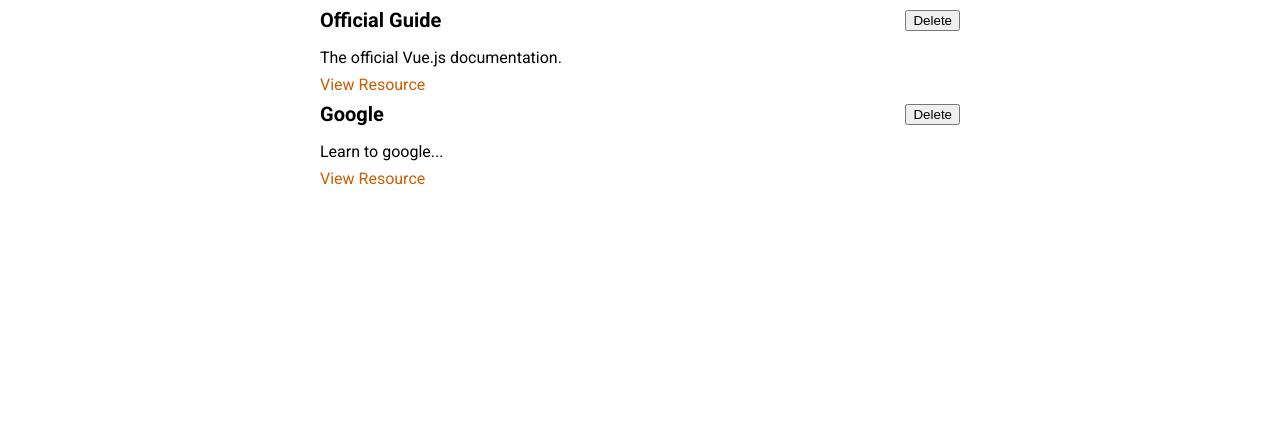
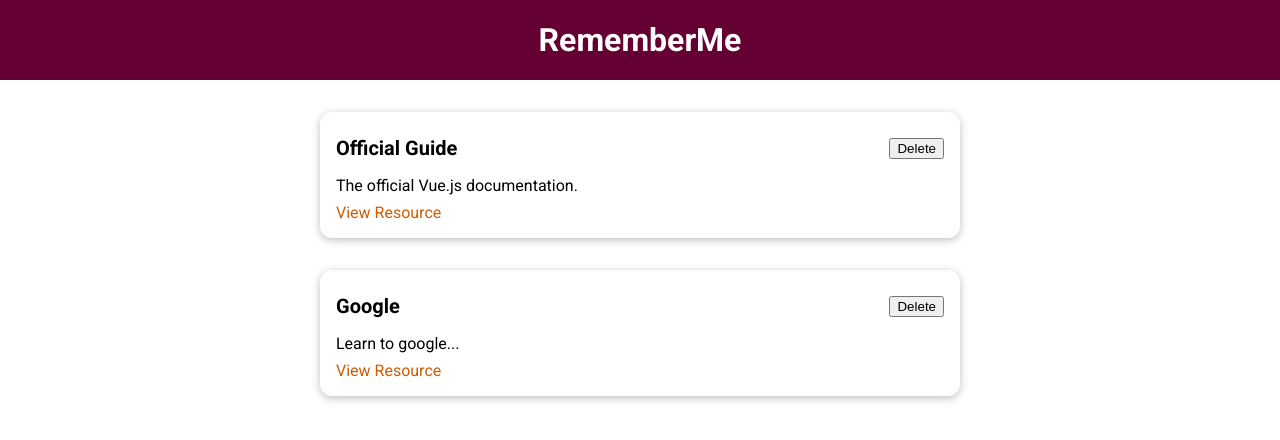
Before and after one commit to peeta98/vue-remember-me-app, a Vue app: page / in a window 1280 px wide. Shown: the top 440 px of the page. Built offline with nearby package versions, Linux system fonts and the light colour scheme.

Commit message:
add header and base card components + styling

```diff
--- a/src/App.vue
+++ b/src/App.vue
@@ -1,13 +1,16 @@
 <template>
+  <the-header title="RememberMe"></the-header>
   <stored-resources :resources="storedResources"></stored-resources>
 </template>
 
 <script>
 import StoredResources from './components/learning-resources/StoredResources.vue';
+import TheHeader from './components/layout/TheHeader.vue';
 
 export default {
   components: {
     StoredResources,
+    TheHeader,
   },
   data() {
     return {
--- /dev/null
+++ b/src/components/UI/BaseCard.vue
@@ -0,0 +1,15 @@
+<template>
+  <div>
+    <slot></slot>
+  </div>
+</template>
+
+<style scoped>
+div {
+  border-radius: 12px;
+  box-shadow: 0 2px 8px rgba(0, 0, 0, 0.26);
+  padding: 1rem;
+  margin: 2rem auto;
+  max-width: 40rem;
+}
+</style>
--- /dev/null
+++ b/src/components/layout/TheHeader.vue
@@ -0,0 +1,27 @@
+<template>
+  <header>
+    <h1>{{ title }}</h1>
+  </header>
+</template>
+
+<script>
+export default {
+  props: ['title'],
+}
+</script>
+
+<style scoped>
+header {
+  width: 100%;
+  height: 5rem;
+  background-color: #640032;
+  display: flex;
+  justify-content: center;
+  align-items: center;
+}
+
+header h1 {
+  color: white;
+  margin: 0;
+}
+</style>
--- a/src/components/learning-resources/LearningResource.vue
+++ b/src/components/learning-resources/LearningResource.vue
@@ -1,15 +1,15 @@
 <template>
   <li>
-    <div>
+    <base-card>
       <header>
         <h3>{{ title }}</h3>
         <button>Delete</button>
       </header>
-    </div>
-    <p>{{ description }}</p>
-    <nav>
-      <a :href="link" target="_blank">View Resource</a>
-    </nav>
+      <p>{{ description }}</p>
+      <nav>
+        <a :href="link" target="_blank">View Resource</a>
+      </nav>
+    </base-card>
   </li>
 </template>
 
--- a/src/main.js
+++ b/src/main.js
@@ -1,6 +1,9 @@
 import { createApp } from 'vue';
 import App from './App.vue';
+import BaseCard from './components/UI/BaseCard.vue';
 
 const app = createApp(App);
 
+app.component('base-card', BaseCard);
+
 app.mount('#app');
```
